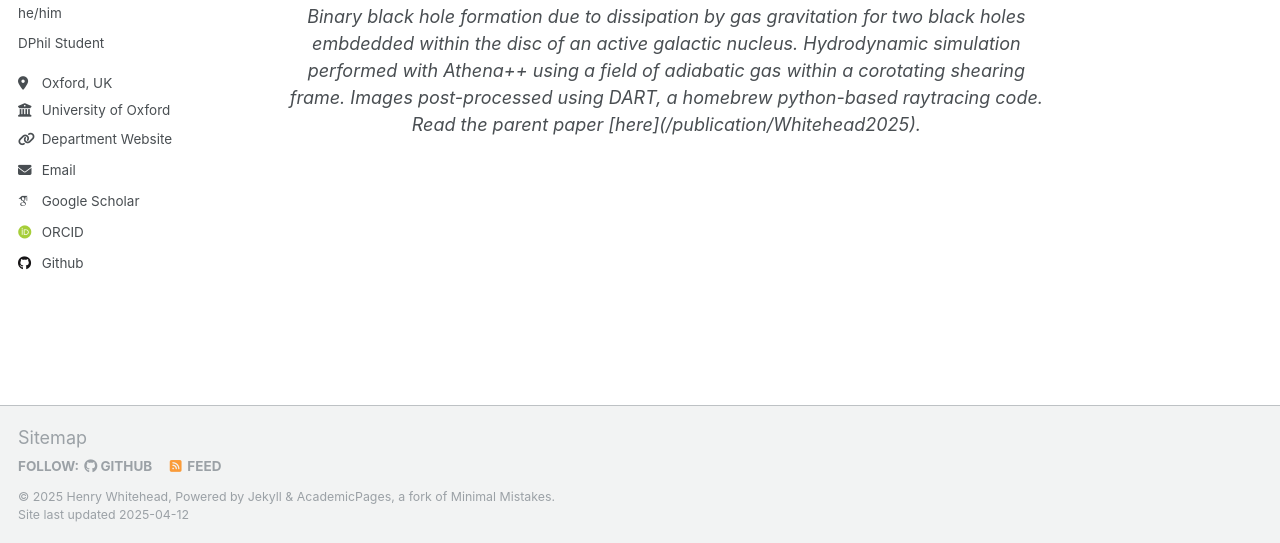
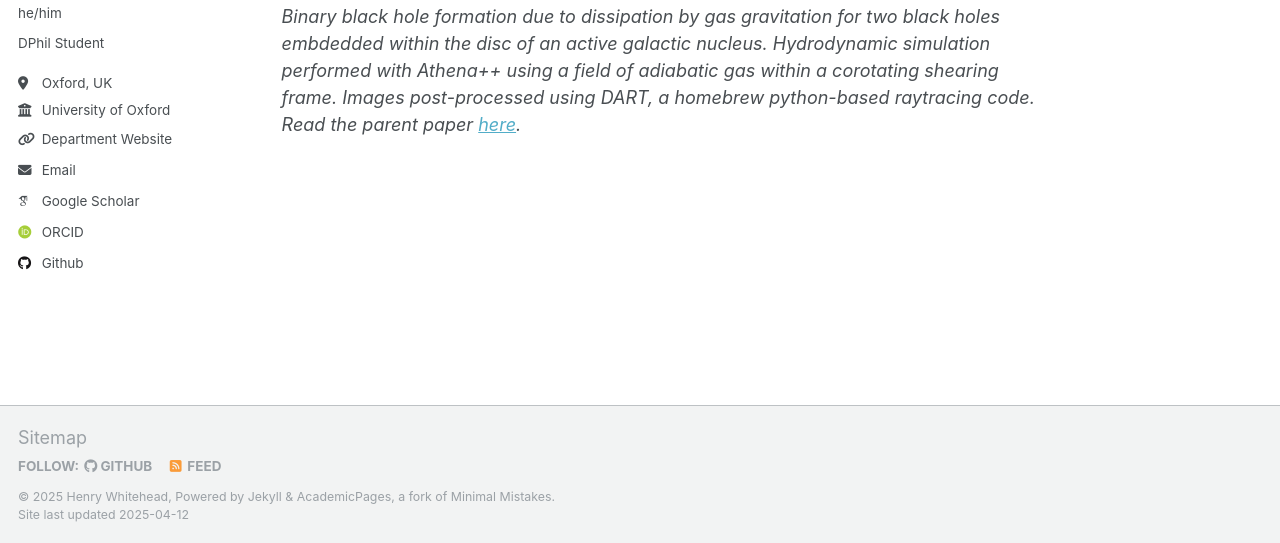
Before and after one commit to hwhitehead/hwhitehead.github.io, a Jekyll site: the page built from _pages/about.md, in a window 1280 px wide and 900 px high, scrolled down 1016 px, cut to the strip 357-900 px from the top of the window. Built offline with Jekyll 4.4.1, drawn with Linux system fonts in a browser that asks for light colours; some web fonts are replaced.

Commit message:
removed attempt to center

```diff
--- a/_pages/about.md
+++ b/_pages/about.md
@@ -17,4 +17,4 @@ This website hosts a list of my published [papers](/publications/), previous [ta
     <source src="http://hwhitehead.github.io/images/bbh_anim.mp4">
 </video>
 
-<p style="text-align:center;"><em>Binary black hole formation due to dissipation by gas gravitation for two black holes embdedded within the disc of an active galactic nucleus. Hydrodynamic simulation performed with Athena++ using a field of adiabatic gas within a corotating shearing frame. Images post-processed using DART, a homebrew python-based raytracing code. Read the parent paper [here](/publication/Whitehead2025). </em></p>
+<em>Binary black hole formation due to dissipation by gas gravitation for two black holes embdedded within the disc of an active galactic nucleus. Hydrodynamic simulation performed with Athena++ using a field of adiabatic gas within a corotating shearing frame. Images post-processed using DART, a homebrew python-based raytracing code. Read the parent paper [here](/publication/Whitehead2025).</em>
```
